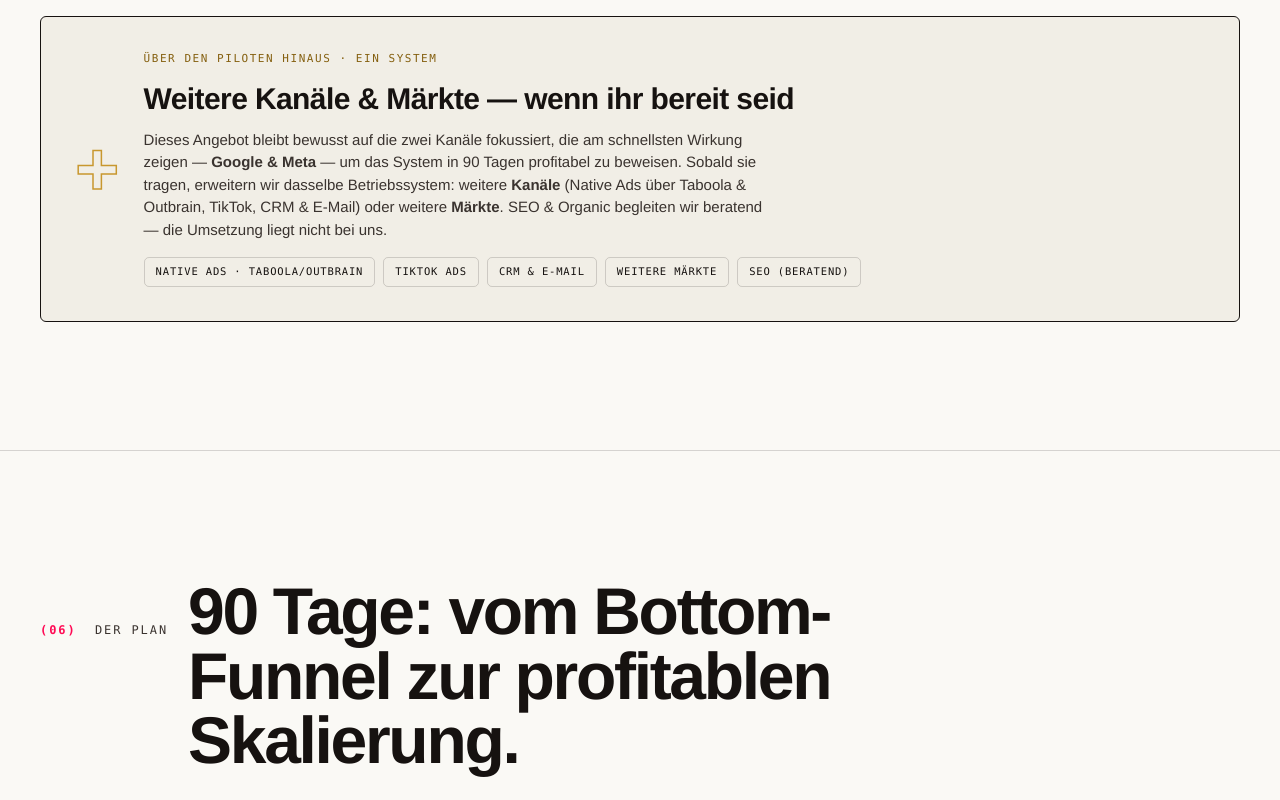
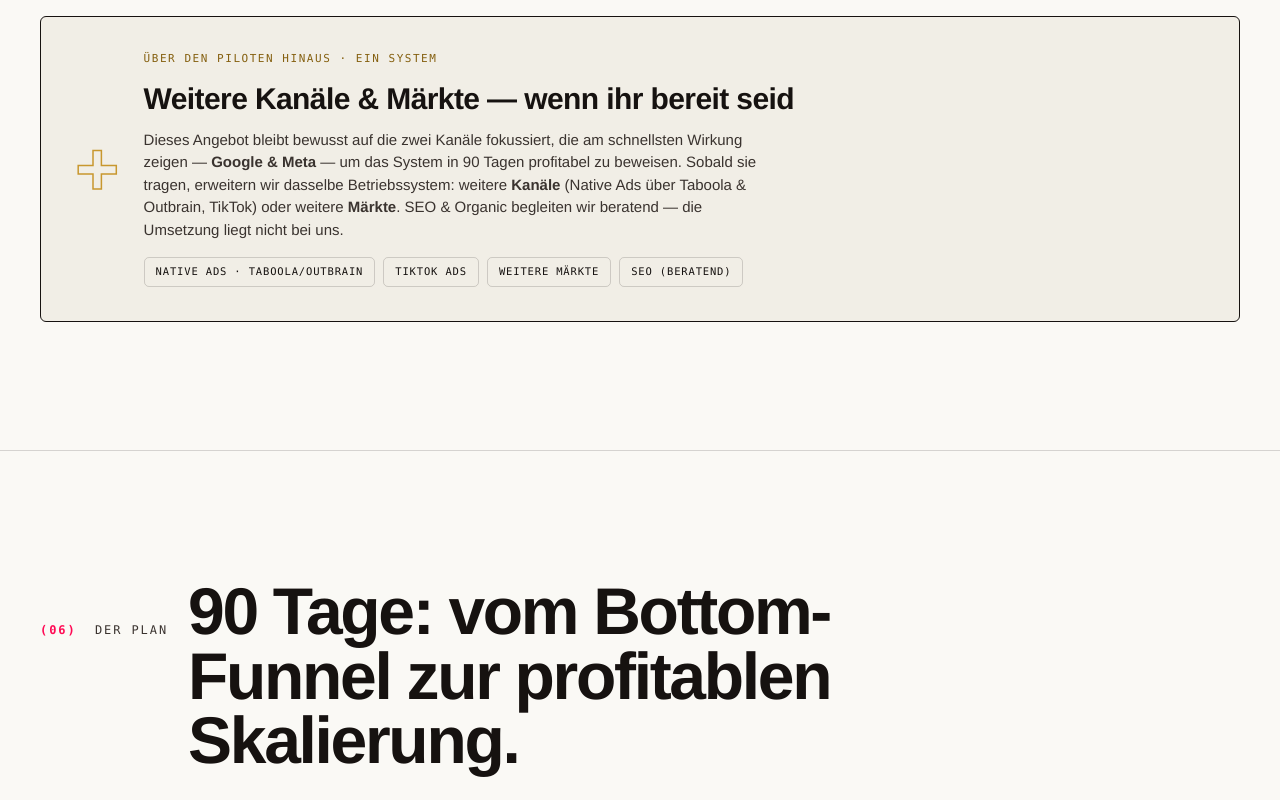
Before and after one commit to Eddid1994/angebot-skjur, a plain HTML site: page index.html in a window 1280 px wide. Shown: the part 8300-9100 px from the top of the page. Drawn offline with Linux system fonts and the light colour scheme.

Commit message:
Remove CRM from optional channel expansion.
Co-authored-by: Cursor <cursoragent@cursor.com>

```diff
--- a/index.html
+++ b/index.html
@@ -589,11 +589,10 @@
       <div>
         <div class="ph">Über den Piloten hinaus · Ein System</div>
         <h3>Weitere Kanäle &amp; Märkte — wenn ihr bereit seid</h3>
-        <p>Dieses Angebot bleibt bewusst auf die zwei Kanäle fokussiert, die am schnellsten Wirkung zeigen — <b>Google &amp; Meta</b> — um das System in 90 Tagen profitabel zu beweisen. Sobald sie tragen, erweitern wir dasselbe Betriebssystem: weitere <b>Kanäle</b> (Native Ads über Taboola &amp; Outbrain, TikTok, CRM &amp; E-Mail) oder weitere <b>Märkte</b>. SEO &amp; Organic begleiten wir beratend — die Umsetzung liegt nicht bei uns.</p>
+        <p>Dieses Angebot bleibt bewusst auf die zwei Kanäle fokussiert, die am schnellsten Wirkung zeigen — <b>Google &amp; Meta</b> — um das System in 90 Tagen profitabel zu beweisen. Sobald sie tragen, erweitern wir dasselbe Betriebssystem: weitere <b>Kanäle</b> (Native Ads über Taboola &amp; Outbrain, TikTok) oder weitere <b>Märkte</b>. SEO &amp; Organic begleiten wir beratend — die Umsetzung liegt nicht bei uns.</p>
         <div class="chips">
           <span class="chip">Native Ads · Taboola/Outbrain</span>
           <span class="chip">TikTok Ads</span>
-          <span class="chip">CRM &amp; E-Mail</span>
           <span class="chip">Weitere Märkte</span>
           <span class="chip">SEO (beratend)</span>
         </div>
@@ -721,7 +720,7 @@
       <div>
         <div class="ph">Optional · wenn der Markt trägt</div>
         <h3>Erweiterung: weitere Kanäle oder Märkte</h3>
-        <p>Sobald Google &amp; Meta tragen, skalieren wir dasselbe System weiter — auf weitere <b>Kanäle</b> (Native Ads über Taboola &amp; Outbrain, TikTok, CRM &amp; E-Mail) oder weitere <b>Märkte</b>. SEO &amp; Organic begleiten wir beratend, führen wir aber nicht selbst aus.</p>
+        <p>Sobald Google &amp; Meta tragen, skalieren wir dasselbe System weiter — auf weitere <b>Kanäle</b> (Native Ads über Taboola &amp; Outbrain, TikTok) oder weitere <b>Märkte</b>. SEO &amp; Organic begleiten wir beratend, führen wir aber nicht selbst aus.</p>
       </div>
       <div class="amt">€3.500<span>pro Kanal / Markt · pro Monat</span></div>
     </div>
```
Also changed, not shown: keinsocial-x-skjur-offer.html (+2 -3 lines).
